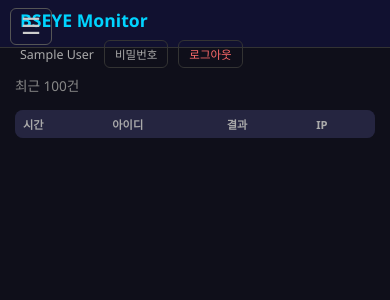
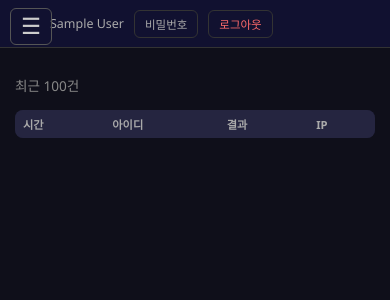
Before and after one commit to dolhanboss-han/kiosk-monitor, a Flask app: page /admin/login-log in a window 390 px wide. Shown: the top 300 px of the page. Run offline with Flask 3, Linux system fonts and the light colour scheme; the visitor is signed in with stand-in values (Sample User, id 1); data that the repository does not hold is empty.

Commit message:
nav.html 모바일: 로고 숨김 + 헤더 좌측 여백 (햄버거 겹침 해결)

```diff
--- a/templates/nav.html
+++ b/templates/nav.html
@@ -15,6 +15,9 @@
 @media(max-width:768px){
     #nav-links{display:none}
     #nav-hamburger{display:block}
+    .logo,.header .logo,.hdr .logo,
+    .header>span:first-child,.hdr>span:first-child{display:none!important}
+    .header,.hdr,[class*="header"]{padding-left:50px!important}
 }
 </style>
 
```
